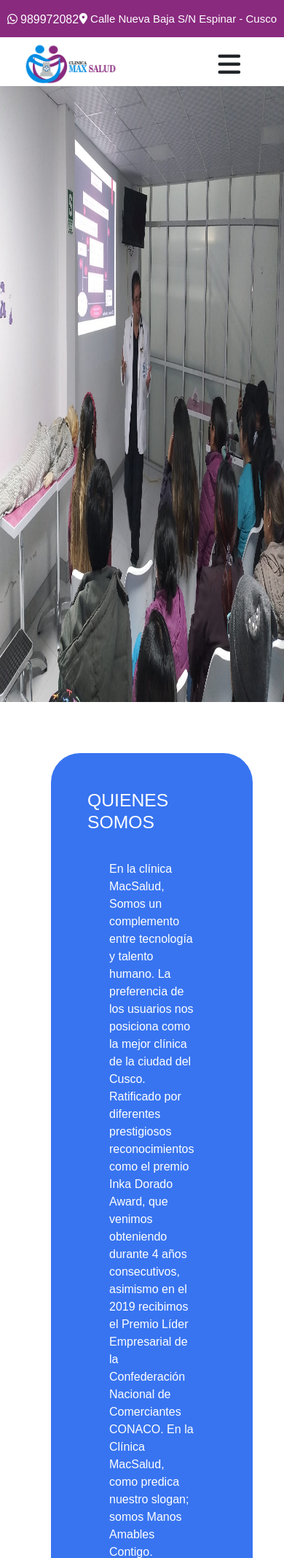
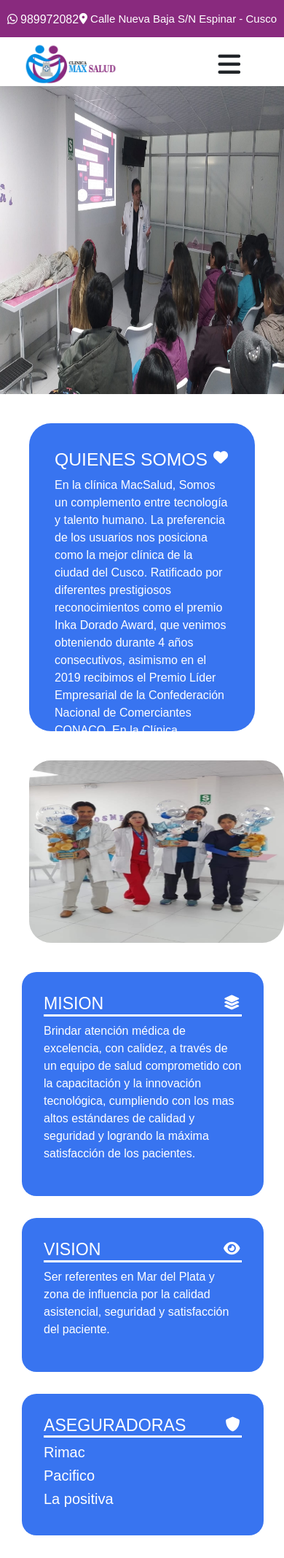
Before and after one commit to maasalud/maasalud.github.io, a PHP site: page /index.html in a window 390 px wide; the page is wider, and only the part inside the window is pictured. Shown: the top 2135 px of that part at 73% size. Run offline with PHP 8.4, Linux system fonts and the light colour scheme; some libraries are stand-ins or nearby versions; grey boxes are pictures that could not be loaded.

Commit message:
Add files via upload

```diff
--- a/estilos.css
+++ b/estilos.css
@@ -97,43 +97,66 @@ opacity: 0;
 /*contenido*/
 
 .somos{
+	width: 100%;
 	display: flex;
-	color: white;
-	font-family: sans-serif;
 }
 
 .prima{
+	height: 50vh;
 	margin: 70px;
-	padding: 50px;
-	background: #3874f0;
-	border-radius: 40px;
+	background: #3874F0;
+	color: white;
+	border-radius: 30px;
+	padding: 30px;
+}
+
+.foto{
+	margin: 40px;
 }
 
 #img{
-	margin: 50px;
-	width: 480px;
-	height:400px;
-	border-radius: 40px;
+	width: 490px;
+	height: 400px;
+	border-radius: 30px;
 }
 
+i{
+	float: right;
+	margin: 5px;
+	font-size: 25px;
+}
 
 .valores{
+	display: flex;
 	width: 100%;
-	display: flex;
 	color: white;
 }
-
 #val{
-	padding: 10px;
-	margin: 20px;
-	background: #3874f0;
-	color: whites;
-	border-radius: 40px;
+	width: 30%;
+	background: #3874F0;
+	margin: 30px;
+	border-radius: 20px;
+	padding: 30px;
+}
+.ubicacion{
+	width: 100%;
 }
 
-p{
-	padding: 30px;
+.ubi{
+	width: 80%;
+	margin-left:130px;
 }
+
+/*java script*/
+
+[data-content]{
+	display: none;
+}
+
+.active[data-content]{
+	display: block;
+}
+
 
 
 
@@ -164,6 +187,8 @@ p{
 .menu{
 	width: 100%;
 	background: white;
+	position: sticky;
+	top: 0;
 }
 
 .menu-cuerpo{
@@ -223,13 +248,10 @@ p{
 
 
 
-
-
-
 /* responsivo para moviles  */
 
 @media (max-width:430px){
-	.title{
+.title{
 	background:#892a7e;
 	color: white;
 	width: 100%;
@@ -250,10 +272,11 @@ p{
 
 
 .menu{
-
 	width: 100%;
 	height: 8vh;
 	background: white;
+	position: sticky;
+	top: 0;
 }
 
 .menu-cuerpo{
@@ -310,4 +333,55 @@ p{
  	width: 100%;
  	padding: 40px;
  }
+.car1{
+	width: 100%;
+	height: 50vh;
 }
+
+.somos{
+	width: 100%;
+	display: block;
+}
+
+.prima{
+	margin: 40px;
+	padding: 35px;
+}
+
+.foto{
+	margin: 40px;
+}
+
+#img{
+	width: 350px;
+	height: 250px;
+	border-radius: 30px;
+}
+
+i{
+	float: right;
+	margin: 2px;
+	font-size: 20px;
+}
+
+.valores{
+	display: block;
+	width: 100%;
+	color: white;
+}
+#val{
+	width: 85%;
+	background: #3874F0;
+	margin: 30px;
+	border-radius: 20px;
+	padding: 30px;
+}
+.ubicacion{
+	width: 100%;
+}
+
+.ubi{
+	width: 80%;
+	margin-left:40px;
+}
+}
--- a/index.html
+++ b/index.html
@@ -9,6 +9,7 @@
 	<script src="https://kit.fontawesome.com/84c66eb9f0.js" crossorigin="anonymous"></script>
 
 	<script src="https://cdn.jsdelivr.net/npm/bootstrap@5.3.3/dist/js/bootstrap.bundle.min.js" integrity="sha384-YvpcrYf0tY3lHB60NNkmXc5s9fDVZLESaAA55NDzOxhy9GkcIdslK1eN7N6jIeHz" crossorigin="anonymous"></script>
+	 <script type="text/javascript" src="./script.js" defer></script>
 	<title>MAX SALUD</title>
 </head>
 <body>
@@ -38,29 +39,31 @@
 								<input type="checkbox"  id="togg" name="">
 
 					<div class="menu-cuerpo" >
-
-						<li id="menu-li"><a data-target="" id="men" href="#">INICIO</a></li>
-						<li id="menu-li"><a id="men" href="#">SERVICIOS</a></li>
-						<li id="menu-li"><a id="men" href="#">ESPECIALIDADES</a></li>
+						<li id="menu-li"><a data-target="#contenido" id="men" href="#">INICIO</a></li>
+						<li id="menu-li"><a data-target="#servicios" id="men" href="#">SERVICIOS</a></li>
+						<li id="menu-li"><a data-target="#especialidades" id="men" href="#">ESPECIALIDADES</a></li>
 						<li id="menu-li"><a id="men" href="#">STAFF</a></li>
 						<li id="menu-li"><a id="men" href="#">CONSEJOS</a></li>
-						</div>
+					</div>
 				</div>
 
 
 
+
+
+			<! -- contenido -->
+
+
+	<div data-content id="contenido" class="active" >
+				<div id="cuerpo">
+
 			<div class="car" >
-				<img  class="car1" src="carousel.jpg">
+				<img  class="car1" src="img/carousel.jpg">
 			</div>
 
 
-
-	<div id="contenido">
-				<div id="cuerpo">
-
-
 				<div class="somos" >
-					<div class="prima"> <h2 id="titulo-letra">QUIENES SOMOS</h2>
+					<div class="prima"> <i class="fa-solid fa-heart"></i><h2 id="titulo-letra">QUIENES SOMOS</h2>
 						<p  id="prima-text">En la clínica MacSalud, Somos un complemento entre tecnología y talento humano.
 
 						La preferencia de los usuarios nos  posiciona como la mejor clínica de la ciudad del Cusco. Ratificado por diferentes prestigiosos reconocimientos como  el premio Inka Dorado Award, que venimos obteniendo durante 4 años consecutivos, asimismo en el 2019  recibimos  el Premio Líder Empresarial de la Confederación Nacional de Comerciantes CONACO.
@@ -68,40 +71,60 @@
 						En la Clínica MacSalud, como predica nuestro slogan; somos Manos Amables Contigo.
 						</p>
 					</div>
-
-					<div class="foto" >
-						<img  id="img" src="somos.jpg"  >
-					</div>
+						<div class="foto" >
+							<img  id="img" src="somos.jpg"  >
+						</div>
 
 				</div>
 
 				<div class="valores" >
 
-					<div id="val"><h3 id="cab-val" >MISION</h3><p>Brindar atención médica de excelencia, con calidez, a través de un equipo de salud comprometido con la capacitación y la innovación tecnológica, cumpliendo con los mas altos estándares de calidad y seguridad y logrando la máxima satisfacción de los pacientes.</p></div>
+					<div id="val"><i class="fa-solid fa-layer-group"></i><h3 id="cab-val" >MISION</h3><p>Brindar atención médica de excelencia, con calidez, a través de un equipo de salud comprometido con la capacitación y la innovación tecnológica, cumpliendo con los mas altos estándares de calidad y seguridad y logrando la máxima satisfacción de los pacientes.</p>
+					</div>
 
-					<div id="val"><h3 id="cab-val">VISION</h3><p>Ser referentes en Mar del Plata y zona de influencia por la calidad asistencial, seguridad y satisfacción del paciente.</p></div>
+					<div id="val"><i class="fa-solid fa-eye"></i><h3 id="cab-val">VISION</h3><p>Ser referentes en Mar del Plata y zona de influencia por la calidad asistencial, seguridad y satisfacción del paciente.</p></div>
 
-					<div id="val"><h3 id="cab-val">ASEGURADORAS</h3><li>pacifico</li><li>rimac</li><li>la positiva</li>
+					<div id="val"><i class="fa-solid fa-shield"></i><h3 id="cab-val">ASEGURADORAS</h3>
+						<h5>Rimac</h5>
+						<h5>Pacifico</h5>
+						<h5>La positiva</h5>
 					</div>
 
 				</div>
+
+
+
+				<div class="ubicacion" >
+							<iframe class="ubi" src="https://www.google.com/maps/embed?pb=!1m18!1m12!1m3!1d3857.4366952407813!2d-71.41418142572324!3d-14.800729299272096!2m3!1f0!2f0!3f0!3m2!1i1024!2i768!4f13.1!3m3!1m2!1s0x9169115e60cb70e1%3A0x23eecae08165a6a9!2sCLINICA%20MAX%20SALUD!5e0!3m2!1ses-419!2spe!4v1723415004241!5m2!1ses-419!2spe" width="600" height="450" style="border:0;" allowfullscreen="" loading="lazy" referrerpolicy="no-referrer-when-downgrade"></iframe>
+				</div>
+
+
 			</div>
 		</div>
 
-		<div class="ubicacion" >
-			<h3>¡UBICANOS!</h3>
-			<iframe class="ubi" src="https://www.google.com/maps/embed?pb=!1m18!1m12!1m3!1d3857.4366952407813!2d-71.41418142572324!3d-14.800729299272096!2m3!1f0!2f0!3f0!3m2!1i1024!2i768!4f13.1!3m3!1m2!1s0x9169115e60cb70e1%3A0x23eecae08165a6a9!2sCLINICA%20MAX%20SALUD!5e0!3m2!1ses-419!2spe!4v1723415004241!5m2!1ses-419!2spe" width="600" height="450" style="border:0;" allowfullscreen="" loading="lazy" referrerpolicy="no-referrer-when-downgrade"></iframe>
 
+
+		<div data-content  id="servicios">
+			<h1>hola</h1>
 		</div>
+
+		<div data-content  id="especialidades">
+			<h1>bueno</h1>
+		</div>
+
+
+
 
 
 
 		<footer class="footer">
 
-			<div id="max" > <h3>MAX SALUD</h3>
+			<div id="max" >
+				<h3>MAX SALUD</h3>
 				<div class="salud" >Lorem ipsum dolor sit amet, consectetur adipisicing elit, sed do eiusmod
 				tempor incididunt ut labore et dolore magna aliqua. Ut enim ad minim veniam.
-				</div> </div>
+				</div>
+			</div>
 
 				<div id="max"><h3>OTROS ENLACES</h3>
 					<li><a href="">item1</a></li>
@@ -111,11 +134,12 @@
 
 				<div id="max">
 						<h3>HORARIOS DE ATENCION</h3>
-						<h2>LUNES A VIERNES</h2><i class="fa-solid fa-clock"></i><h3>08:00 am  a  20:00 pm </h3>
-						<h2>SABADOS Y DOMINGOS</h2><i class="fa-solid fa-clock"></i><h3>08:00 am  a  20:00 pm </h3>
+						<h4>LUNES A VIERNES</h4><i class="fa-solid fa-clock"></i><h5>08:00 am  a  20:00 pm </h5>
+						<h4>SABADOS Y DOMINGOS</h4><i class="fa-solid fa-clock"></i><h5>08:00 am  a  20:00 pm </h3>
 				</div>
 
-		 </footer>
+		 	</footer>
+
 
 
 
--- /dev/null
+++ b/script.js
@@ -0,0 +1,14 @@
+const targets = document.querySelectorAll('[data-target]')
+const content = document.querySelectorAll('[data-content]')
+
+	targets.forEach(target => {
+		target.addEventListener('click', () => {
+
+			content.forEach(c => {
+				c.classList.remove('active');
+			})
+
+			const t = document.querySelector(target.dataset.target)
+			t.classList.add('active');
+		})
+	})
```
